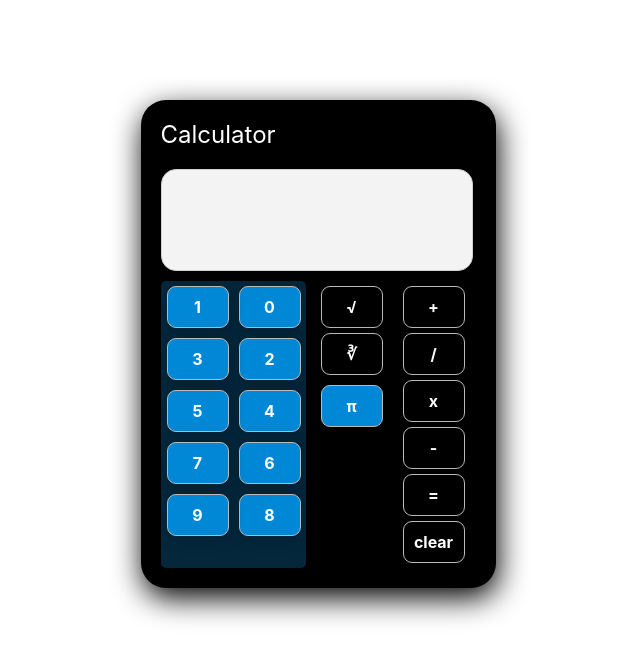
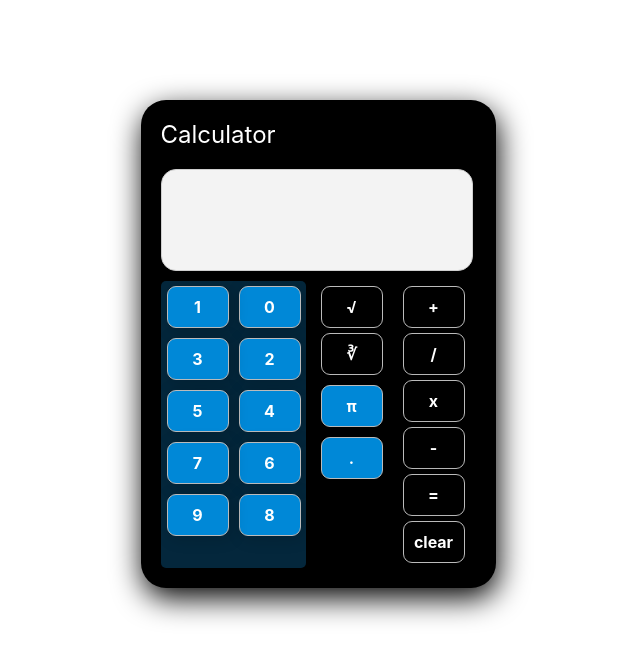
Before and after one commit to prof-tejera/homework-4-ROK862, a React (Create React App) app: page / in a window 1280 px wide. Shown: the top 660 px of the page, without its empty margins (322-962 px from the left). Built offline with nearby package versions, Linux system fonts and the light colour scheme.

Commit message:
Support for decimal points

```diff
--- a/src/components/Calculator.js
+++ b/src/components/Calculator.js
@@ -77,10 +77,11 @@ class Calculator extends Component {
             <Number value={8} onClick={this.handleNumberClick} />
             <Number value={9} onClick={this.handleNumberClick} />
           </div>
-          <div style={{ paddingLeft: 10 }} className='Calculator-Operator-Section'>
+          <div style={{ paddingLeft: 10, width: 72 }} className='Calculator-Operator-Section'>
             <Operator value="&#8730;" action="sq" onClick={this.handleOperatorClick} />
             <Operator value="&#8731;" action="qb" onClick={this.handleOperatorClick} />
             <Number value="&#960;" action='pi' onClick={this.handleNumberClick} />
+            <Number value="." onClick={this.handleNumberClick} />
           </div>
           <div style={{ paddingLeft: 10 }} className='Calculator-Operator-Section'>
             <Operator value="+" onClick={this.handleOperatorClick} />
```
